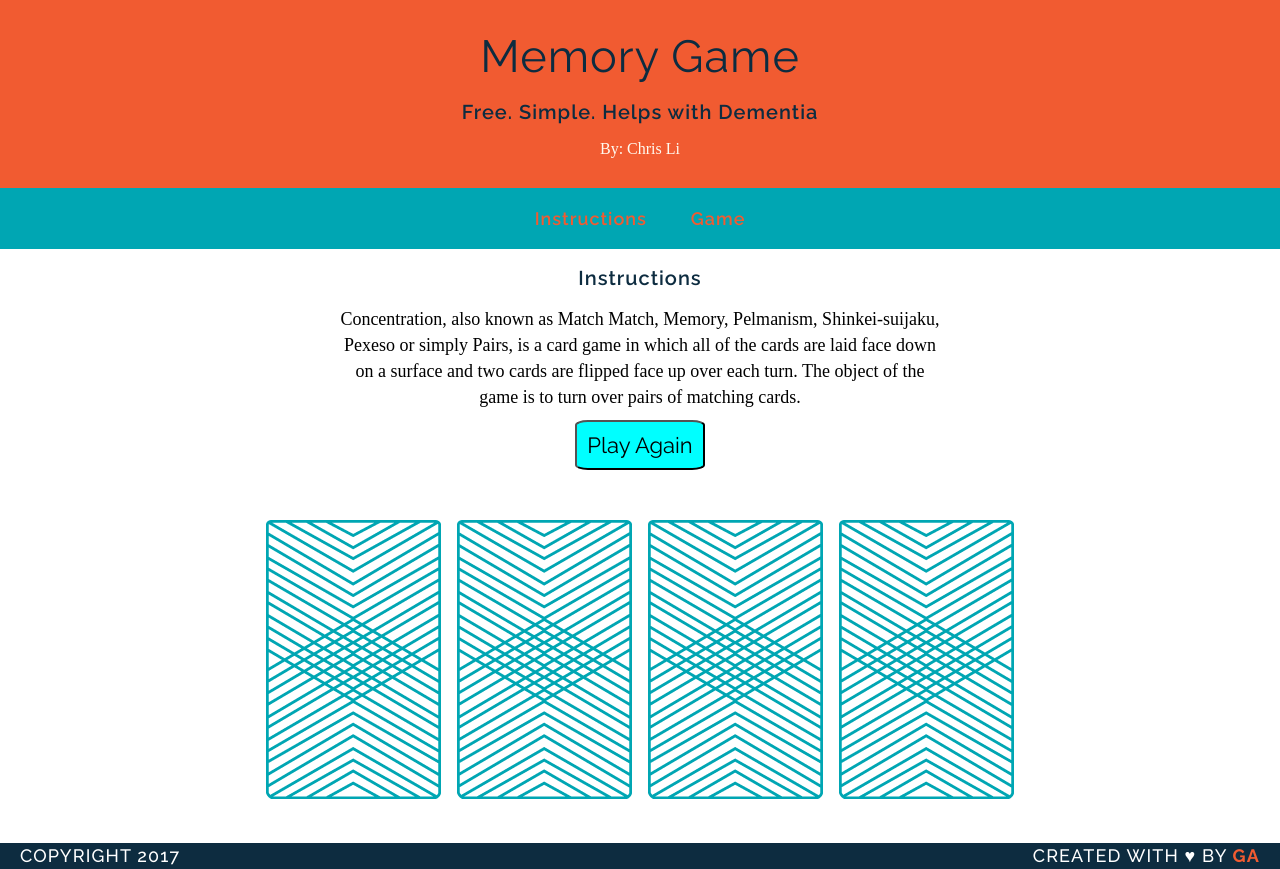
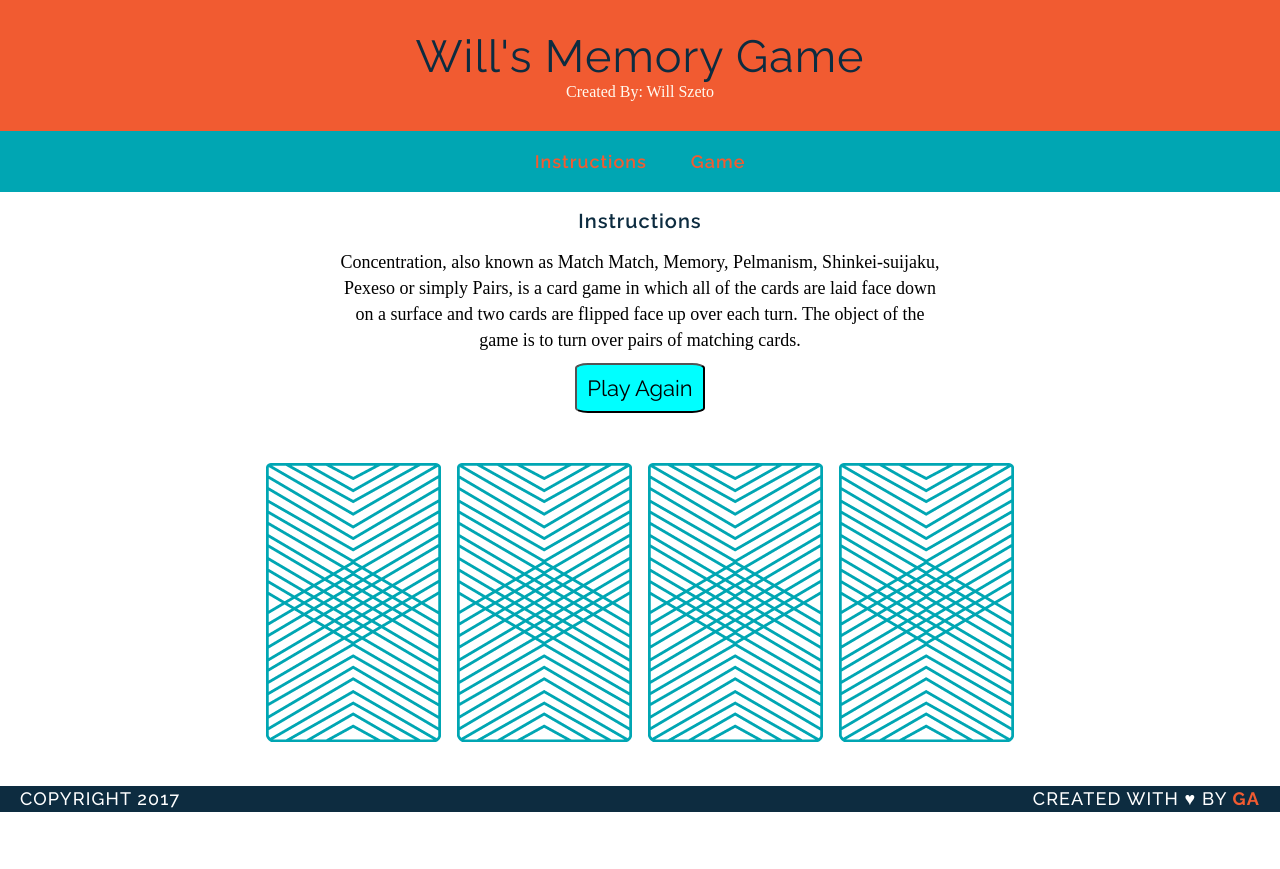
Before and after one commit to pr0ph3tic/wdi-fundamentals-memorygame, a plain HTML site: page memory_game/index.html in a window 1280 px wide. After the commit the page ends 812 px from the top, so only its background shows below. Drawn offline with Linux system fonts and the light colour scheme; a web font is replaced by a local one.

Commit message:
createdgame logic

```diff
--- a/memory_game/index.html
+++ b/memory_game/index.html
@@ -9,9 +9,8 @@
   <body>
   <head>
   <header>
-    <h1>Memory Game</h1>
-    <h2>Free. Simple. Helps with Dementia</h2>
-    <a id="name" href="">By: Chris Li</a>
+    <h1>Will's Memory Game</h1>
+    <a id="name" href="">Created By: Will Szeto</a>
     </header>
 
     <nav>
```
